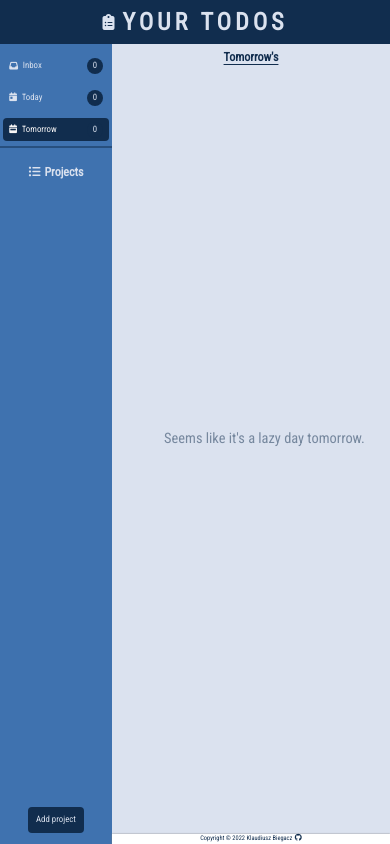
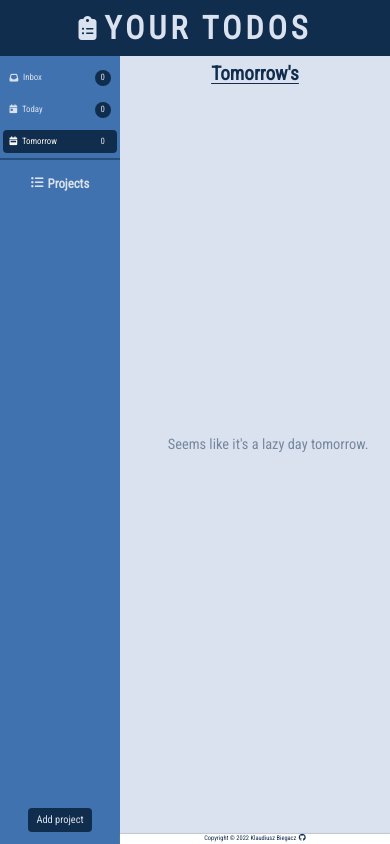
Before and after one commit to KlaudiuszB5528/Your-TODOS_v2, a React (Vite) app: page /Your-TODOS_v2/tomorrows in a window 390 px wide. Built offline with nearby package versions, Linux system fonts and the light colour scheme.

Commit message:
fix: desktop and mobile font sizes adjust

```diff
--- a/src/main.css
+++ b/src/main.css
@@ -63,7 +63,7 @@ h6 {
 #root {
   min-height: 100vh;
   display: grid;
-  grid-template-columns: minmax(19rem, 17%) 1fr;
+  grid-template-columns: minmax(22rem, 17%) 1fr;
   grid-template-rows: auto 1fr auto;
   grid-template-areas: "header header" "sidebar main" "sidebar footer";
 }
@@ -86,13 +86,13 @@ h6 {
   justify-content: center;
   align-items: center;
   gap: 0.5rem;
-  font-size: 1.5rem;
+  font-size: 2rem;
   font-weight: bold;
   color: #dbe2ef;
   text-transform: uppercase;
 }
 .header__title i {
-  font-size: 2rem;
+  font-size: 3rem;
 }
 
 .sidebar {
@@ -124,7 +124,6 @@ h6 {
 }
 .sidebar__inbox ul li {
   width: 95%;
-  font-size: 1rem;
   border-radius: 0.5rem;
   transition: background-color 0.2s ease-in-out;
 }
@@ -146,7 +145,7 @@ h6 {
   align-items: center;
   text-decoration: none;
   color: #dbe2ef;
-  font-size: 1.2rem;
+  font-size: 1.7rem;
   padding: 0.5rem 1rem;
   border-radius: 0.5rem;
 }
@@ -180,7 +179,7 @@ h6 {
   align-items: center;
   padding: 1rem;
   width: 100%;
-  font-size: 1.5rem;
+  font-size: 2.4rem;
   gap: 0.5rem;
   color: #dbe2ef;
 }
@@ -201,7 +200,7 @@ h6 {
   justify-content: space-between;
   align-items: center;
   height: 3.2rem;
-  font-size: 1rem;
+  font-size: 1.6rem;
   padding: 1rem;
   border-radius: 0.5rem;
   cursor: pointer;
@@ -232,7 +231,7 @@ h6 {
   justify-content: center;
   align-items: center;
   gap: 0.5rem;
-  font-size: 0.8rem;
+  font-size: 1.2rem;
 }
 .sidebar__projects .sidebar__projects-list li .options .fa-trash-alt:hover {
   color: #a42009;
@@ -260,7 +259,7 @@ h6 {
   height: 3.2rem;
   background-color: #112d4e;
   color: #dbe2ef;
-  font-size: 1.1rem;
+  font-size: 1.7rem;
   padding: 0.5rem 1rem;
   border-radius: 0.5rem;
   border: none;
@@ -279,7 +278,7 @@ h6 {
 
 .sidebar__add-project-input,
 .sidebar__edit-project-input {
-  font-size: 1.1rem;
+  font-size: 1.7rem;
   width: 70%;
 }
 .sidebar__add-project-input:focus,
@@ -288,7 +287,7 @@ h6 {
 }
 
 .sidebar__edit-project-input {
-  font-size: 0.9rem;
+  font-size: 1.5rem;
   width: 100%;
 }
 
@@ -299,7 +298,7 @@ h6 {
   align-items: center;
   width: 35%;
   height: 2.5rem;
-  font-size: 0.9rem;
+  font-size: 1.5rem;
   background-color: #112d4e;
   color: #dbe2ef;
   border: none;
@@ -320,7 +319,7 @@ h6 {
   position: absolute;
   top: -2.5rem;
   color: #a42009;
-  font-size: 1.1rem;
+  font-size: 1.3rem;
 }
 
 .main-section {
@@ -458,7 +457,7 @@ h6 {
   text-decoration: underline;
   text-underline-offset: 3px;
   width: 100%;
-  font-size: 1.5rem;
+  font-size: 2.4rem;
   color: #112d4e;
 }
 .todos-page .todos-page__todos-list {
@@ -471,7 +470,7 @@ h6 {
 }
 .todos-page .todos-page__todos-list .card {
   position: relative;
-  width: clamp(35ch, 55%, 70ch);
+  width: clamp(45ch, 60%, 90ch);
   height: 21rem;
   display: flex;
   flex-direction: column;
@@ -492,7 +491,7 @@ h6 {
 .todos-page .todos-page__todos-list .card .card__title {
   width: 100%;
   text-align: center;
-  font-size: 1.2rem;
+  font-size: 1.8rem;
   font-weight: bold;
   color: #112d4e;
   text-decoration: underline;
@@ -502,7 +501,7 @@ h6 {
   width: 100%;
   padding: 1rem;
   text-align: center;
-  font-size: 1rem;
+  font-size: 1.3rem;
   word-wrap: break-word;
   color: #03396c;
   overflow-y: auto;
@@ -544,6 +543,7 @@ h6 {
   border: none;
   box-shadow: 0 0 0.4rem rgba(17, 45, 78, 0.5);
   bottom: 1.5rem;
+  font-size: 1.5rem;
   right: 1rem;
   height: 3rem;
   width: 9rem;
@@ -712,7 +712,7 @@ h6 {
   transform: rotateY(1turn) scale(1.2);
 }
 
-@media screen and (max-width: 600px) {
+@media screen and (max-width: 767px) {
   *::-webkit-scrollbar {
     width: 0.6rem;
   }
@@ -733,16 +733,13 @@ h6 {
   #root {
     height: 100%;
     width: 100%;
-    grid-template-columns: 14rem 1fr;
+    grid-template-columns: 15rem 1fr;
   }
   .sidebar {
     grid-template-rows: 13rem 1fr 6rem;
   }
   .sidebar__inbox ul li:last-child {
     margin-bottom: 0.3rem;
-  }
-  .sidebar__inbox ul li {
-    font-size: 1rem;
   }
   .sidebar__inbox ul li a {
     font-size: 1.1rem;
@@ -753,14 +750,62 @@ h6 {
     width: 2rem;
     height: 2rem;
   }
-  .sidebar__projects .sidebar__projects-list ul {
-    max-height: 35rem;
+  .sidebar__projects .sidebar__projects-title {
+    font-size: 1.6rem;
   }
-  .sidebar__projects .sidebar__error {
+  .sidebar__projects .sidebar__projects-list li {
+    font-size: 1rem;
+  }
+  .sidebar__projects .sidebar__projects-list li .options {
+    display: flex;
+    justify-content: center;
+    align-items: center;
+    gap: 0.5rem;
+    font-size: 1rem;
+  }
+  .sidebar__add-project-btn {
+    height: 3rem;
+    font-size: 1.3rem;
+  }
+  .sidebar__add-project-input,
+.sidebar__edit-project-input {
+    font-size: 1.3rem;
+    width: 70%;
+  }
+  .sidebar__add-project-input:focus,
+.sidebar__edit-project-input:focus {
+    outline: none;
+  }
+  .sidebar__edit-project-input {
+    font-size: 1.3rem;
+    width: 100%;
+  }
+  .confirm,
+.cancel {
+    display: flex;
+    justify-content: center;
+    align-items: center;
+    width: 35%;
+    height: 2.5rem;
+    font-size: 1.2rem;
+    background-color: #112d4e;
+    color: #dbe2ef;
+    border: none;
+    text-transform: uppercase;
+  }
+  .cancel:hover {
+    background-color: #a42009;
+    color: #f9f7f7;
+  }
+  .confirm:hover {
+    background-color: #0f762c;
+    color: #f9f7f7;
+  }
+  .sidebar__error {
     position: absolute;
-    top: -2.5rem;
+    top: -2rem;
     color: #a42009;
-    font-size: 1.1rem;
+    font-size: 1.3rem;
   }
   .main-section {
     overflow-y: auto;
@@ -788,8 +833,11 @@ h6 {
     grid-template-columns: repeat(auto-fill, minmax(25rem, 1fr));
     padding: 1rem 2rem;
   }
+  .todos-page .todos-page__todos-list .card {
+    width: clamp(30ch, 50%, 60ch);
+  }
   .todos-page .add-todo-btn {
-    top: 0.1rem;
+    top: 0.7rem;
     right: 0.2rem;
     height: 2rem;
     width: 5rem;
--- a/src/scss/_layout.scss
+++ b/src/scss/_layout.scss
@@ -3,7 +3,7 @@
 #root {
   min-height: 100vh;
   display: grid;
-  grid-template-columns: minmax(19rem, 17%) 1fr;
+  grid-template-columns: minmax(22rem, 17%) 1fr;
   grid-template-rows: auto 1fr auto;
   grid-template-areas:
     "header header"
@@ -26,13 +26,13 @@
 .header__title {
   @include displayFlexCentered;
   gap: 0.5rem;
-  font-size: 1.5rem;
+  font-size: 2rem;
   font-weight: bold;
   color: $cold;
   text-transform: uppercase;
 
   & i {
-    font-size: 2rem;
+    font-size: 3rem;
   }
 }
 
@@ -63,7 +63,6 @@
 
     & li {
       width: 95%;
-      font-size: 1rem;
       border-radius: 0.5rem;
       transition: background-color 0.2s ease-in-out;
 
@@ -86,7 +85,7 @@
         @include displayFlexSpaceBetween;
         text-decoration: none;
         color: $cold;
-        font-size: 1.2rem;
+        font-size: 1.7rem;
         padding: 0.5rem 1rem;
         border-radius: 0.5rem;
 
@@ -119,7 +118,7 @@
     @include displayFlexCentered;
     padding: 1rem;
     width: 100%;
-    font-size: 1.5rem;
+    font-size: 2.4rem;
     gap: 0.5rem;
     color: $cold;
   }
@@ -140,7 +139,7 @@
     & li {
       @include displayFlexSpaceBetween;
       height: 3.2rem;
-      font-size: 1rem;
+      font-size: 1.6rem;
       padding: 1rem;
       border-radius: 0.5rem;
       cursor: pointer;
@@ -175,7 +174,7 @@
       & .options {
         @include displayFlexCentered;
         gap: 0.5rem;
-        font-size: 0.8rem;
+        font-size: 1.2rem;
 
         & .fa-trash-alt:hover {
           color: $red;
@@ -207,7 +206,7 @@
   height: 3.2rem;
   background-color: $navy;
   color: $cold;
-  font-size: 1.1rem;
+  font-size: 1.7rem;
   padding: 0.5rem 1rem;
   border-radius: 0.5rem;
   border: none;
@@ -228,7 +227,7 @@
 
 .sidebar__add-project-input,
 .sidebar__edit-project-input {
-  font-size: 1.1rem;
+  font-size: 1.7rem;
   width: 70%;
 
   &:focus {
@@ -237,7 +236,7 @@
 }
 
 .sidebar__edit-project-input {
-  font-size: 0.9rem;
+  font-size: 1.5rem;
   width: 100%;
 }
 
@@ -246,7 +245,7 @@
   @include displayFlexCentered;
   width: 35%;
   height: 2.5rem;
-  font-size: 0.9rem;
+  font-size: 1.5rem;
   background-color: $navy;
   color: $cold;
   border: none;
@@ -269,7 +268,7 @@
   position: absolute;
   top: -2.5rem;
   color: $red;
-  font-size: 1.1rem;
+  font-size: 1.3rem;
 }
 
 .main-section {
@@ -384,7 +383,7 @@
     text-decoration: underline;
     text-underline-offset: 3px;
     width: 100%;
-    font-size: 1.5rem;
+    font-size: 2.4rem;
     color: $navy;
   }
 
@@ -398,7 +397,7 @@
 
     & .card {
       position: relative;
-      width: clamp(35ch, 55%, 70ch);
+      width: clamp(45ch, 60%, 90ch);
       height: 21rem;
       display: flex;
       flex-direction: column;
@@ -420,7 +419,7 @@
       & .card__title {
         width: 100%;
         text-align: center;
-        font-size: 1.2rem;
+        font-size: 1.8rem;
         font-weight: bold;
         color: $navy;
         text-decoration: underline;
@@ -431,7 +430,7 @@
         width: 100%;
         padding: 1rem;
         text-align: center;
-        font-size: 1rem;
+        font-size: 1.3rem;
         word-wrap: break-word;
         color: $darkblue;
         overflow-y: auto;
@@ -478,6 +477,7 @@
     border: none;
     box-shadow: 0 0 0.4rem rgba($navy, 0.5);
     bottom: 1.5rem;
+    font-size: 1.5rem;
     right: 1rem;
     height: 3rem;
     width: 9rem;
@@ -660,7 +660,7 @@
   }
 }
 
-@media screen and (max-width: 600px) {
+@media screen and (max-width: 767px) {
   * {
     &::-webkit-scrollbar {
       width: 0.6rem;
@@ -686,7 +686,7 @@
   #root {
     height: 100%;
     width: 100%;
-    grid-template-columns: 14rem 1fr;
+    grid-template-columns: 15rem 1fr;
   }
 
   .sidebar {
@@ -700,8 +700,6 @@
       }
 
       & li {
-        font-size: 1rem;
-
         & a {
           font-size: 1.1rem;
           padding: 0.4rem 0.8rem;
@@ -717,18 +715,72 @@
   }
 
   .sidebar__projects {
+    & .sidebar__projects-title {
+      font-size: 1.6rem;
+    }
+
     & .sidebar__projects-list {
-      & ul {
-        max-height: 35rem;
+      & li {
+        font-size: 1rem;
+
+        & .options {
+          @include displayFlexCentered;
+          gap: 0.5rem;
+          font-size: 1rem;
+        }
       }
     }
+  }
 
-    .sidebar__error {
-      position: absolute;
-      top: -2.5rem;
-      color: $red;
-      font-size: 1.1rem;
+  .sidebar__add-project-btn {
+    height: 3rem;
+    font-size: 1.3rem;
+  }
+
+  .sidebar__add-project-input,
+  .sidebar__edit-project-input {
+    font-size: 1.3rem;
+    width: 70%;
+
+    &:focus {
+      outline: none;
     }
+  }
+
+  .sidebar__edit-project-input {
+    font-size: 1.3rem;
+    width: 100%;
+  }
+
+  .confirm,
+  .cancel {
+    @include displayFlexCentered;
+    width: 35%;
+    height: 2.5rem;
+    font-size: 1.2rem;
+    background-color: $navy;
+    color: $cold;
+    border: none;
+    text-transform: uppercase;
+  }
+
+  .cancel {
+    &:hover {
+      background-color: $red;
+      color: $white;
+    }
+  }
+
+  .confirm:hover {
+    background-color: $green;
+    color: $white;
+  }
+
+  .sidebar__error {
+    position: absolute;
+    top: -2rem;
+    color: $red;
+    font-size: 1.3rem;
   }
 
   .main-section {
@@ -763,10 +815,14 @@
       gap: 1.2rem;
       grid-template-columns: repeat(auto-fill, minmax(25rem, 1fr));
       padding: 1rem 2rem;
+
+      & .card {
+        width: clamp(30ch, 50%, 60ch);
+      }
     }
 
     & .add-todo-btn {
-      top: 0.1rem;
+      top: 0.7rem;
       right: 0.2rem;
       height: 2rem;
       width: 5rem;
```
Also changed, not shown: 1 other file (tests, documents, lock files or other folders).
